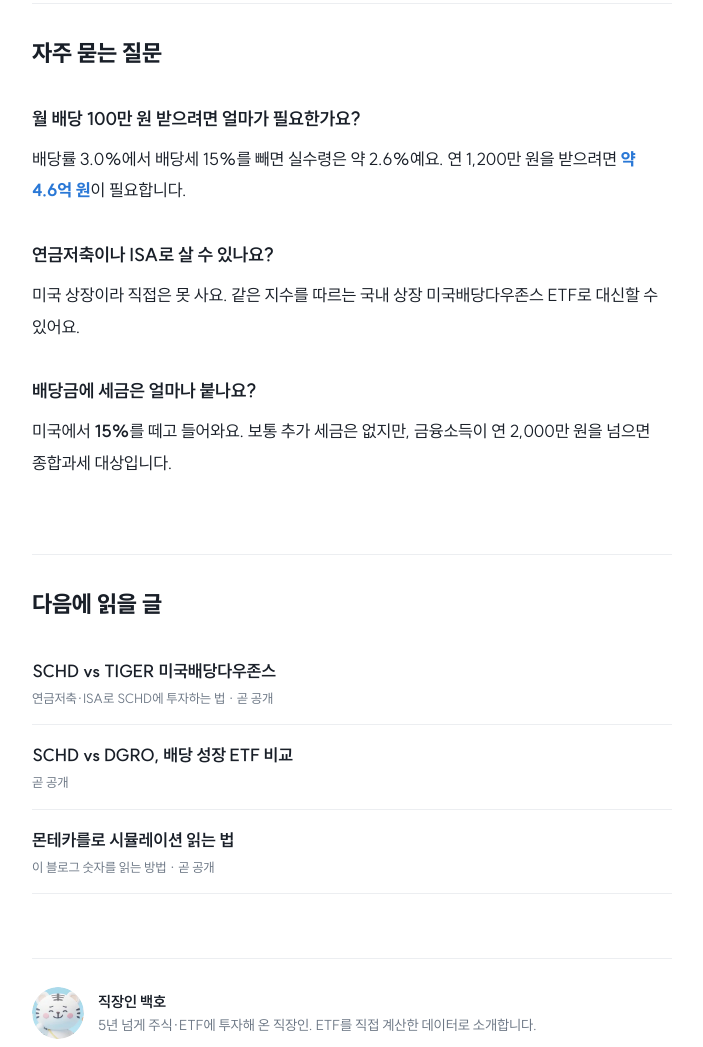
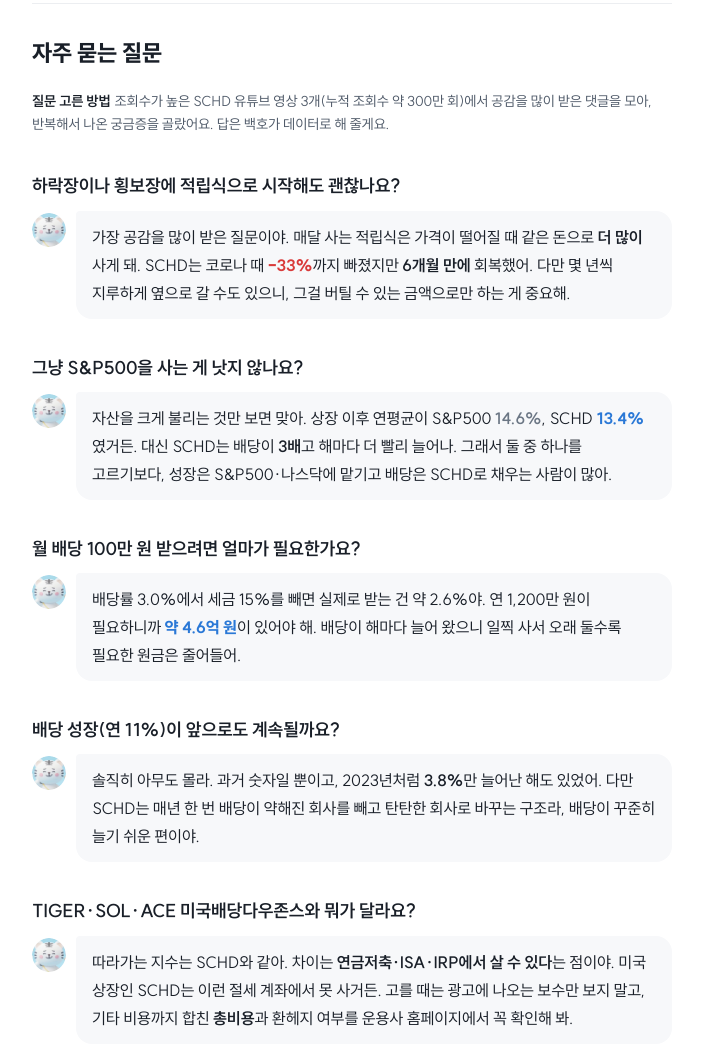
Before and after one commit to idght351-gif/blog-maker_claude, a plain HTML site: page wordpress-plan/etf/schd_v2.html in a window 1280 px wide. Shown: the part 10272-11319 px from the top of the page, without its empty margins (288-991 px from the left). Drawn offline with Linux system fonts and the light colour scheme.

Commit message:
SCHD FAQ: 유튜브 인기 댓글 기반 6문항, 백호 말풍선 답변
Co-Authored-By: Claude Opus 5.5 <noreply@anthropic.com>
Claude-Session: https://claude.ai/code/session_01DBGKHsc3dH2WGfRK1tXguA

```diff
--- a/wordpress-plan/brand/site.css
+++ b/wordpress-plan/brand/site.css
@@ -37,3 +37,5 @@ a{color:var(--accent)}
 .author{display:flex;gap:14px;align-items:center;margin:64px 0 20px;padding-top:28px;border-top:1px solid var(--line)}
 .author img{width:52px;height:52px;border-radius:50%;flex:none;margin:0}.author div{font-size:14px;line-height:1.6;color:var(--ink2)}.author strong{color:var(--ink);font-size:15px}
 .foot{font-size:12.5px;color:var(--ink2);line-height:1.75}
+.ans{display:flex;gap:10px;align-items:flex-start;margin:0 0 24px}.ans img{width:34px;height:34px;border-radius:50%;flex:none;margin:2px 0 0}
+.ans div{min-width:0;background:var(--soft);border-radius:4px 16px 16px 16px;padding:12px 16px;font-size:16px;line-height:1.75}
--- a/wordpress-plan/etf/schd_v2.html
+++ b/wordpress-plan/etf/schd_v2.html
@@ -55,6 +55,9 @@ ul.clean li{margin-bottom:8px}
 .baekho img{width:40px;height:40px;border-radius:50%;flex:none}
 .baekho div{min-width:0;font-size:15px;line-height:1.6}
 .baekho b{display:block;font-size:12px;color:var(--ink2);font-weight:700}
+.ans{display:flex;gap:10px;align-items:flex-start;margin:0 0 24px}
+.ans img{width:34px;height:34px;border-radius:50%;flex:none;margin-top:2px}
+.ans div{min-width:0;background:var(--soft);border-radius:4px 16px 16px 16px;padding:12px 16px;font-size:16px;line-height:1.75}
 .summary{background:var(--soft);border-radius:14px;padding:20px 22px;margin:24px 0}
 .summary p{margin:0 0 10px}.summary p:last-child{margin:0}
 .next{list-style:none;padding:0;margin:16px 0 0}
@@ -180,12 +183,19 @@ a{color:var(--accent);text-decoration:none}
 <p>저는 "SCHD 하나로 끝"보다 <strong>성장주 옆에 두는 분산용</strong>이 맞다고 봤어요.</p>
 
 <h2>자주 묻는 질문</h2>
+<p class="how"><b>질문 고른 방법</b>조회수가 높은 SCHD 유튜브 영상 3개(누적 조회수 약 300만 회)에서 공감을 많이 받은 댓글을 모아, 반복해서 나온 궁금증을 골랐어요. 답은 백호가 데이터로 해 줄게요.</p>
+<h3>하락장이나 횡보장에 적립식으로 시작해도 괜찮나요?</h3>
+<div class="ans"><img src="out/baekho_face.webp" alt=""><div>가장 공감을 많이 받은 질문이야. 매달 사는 적립식은 가격이 떨어질 때 같은 돈으로 <b>더 많이</b> 사게 돼. SCHD는 코로나 때 <span class="neg">-33%</span>까지 빠졌지만 <b>6개월 만에</b> 회복했어. 다만 몇 년씩 지루하게 옆으로 갈 수도 있으니, 그걸 버틸 수 있는 금액으로만 하는 게 중요해.</div></div>
+<h3>그냥 S&amp;P500을 사는 게 낫지 않나요?</h3>
+<div class="ans"><img src="out/baekho_face.webp" alt=""><div>자산을 크게 불리는 것만 보면 맞아. 상장 이후 연평균이 S&amp;P500 <span class="c-spy"><b>14.6%</b></span>, SCHD <span class="num">13.4%</span>였거든. 대신 SCHD는 배당이 <b>3배</b>고 해마다 더 빨리 늘어나. 그래서 둘 중 하나를 고르기보다, 성장은 S&amp;P500·나스닥에 맡기고 배당은 SCHD로 채우는 사람이 많아.</div></div>
 <h3>월 배당 100만 원 받으려면 얼마가 필요한가요?</h3>
-<p>배당률 3.0%에서 배당세 15%를 빼면 실수령은 약 2.6%예요. 연 1,200만 원을 받으려면 <span class="num">약 4.6억 원</span>이 필요합니다.</p>
-<h3>연금저축이나 ISA로 살 수 있나요?</h3>
-<p>미국 상장이라 직접은 못 사요. 같은 지수를 따르는 국내 상장 미국배당다우존스 ETF로 대신할 수 있어요.</p>
-<h3>배당금에 세금은 얼마나 붙나요?</h3>
-<p>미국에서 <strong>15%</strong>를 떼고 들어와요. 보통 추가 세금은 없지만, 금융소득이 연 2,000만 원을 넘으면 종합과세 대상입니다.</p>
+<div class="ans"><img src="out/baekho_face.webp" alt=""><div>배당률 3.0%에서 세금 15%를 빼면 실제로 받는 건 약 2.6%야. 연 1,200만 원이 필요하니까 <span class="num">약 4.6억 원</span>이 있어야 해. 배당이 해마다 늘어 왔으니 일찍 사서 오래 둘수록 필요한 원금은 줄어들어.</div></div>
+<h3>배당 성장(연 11%)이 앞으로도 계속될까요?</h3>
+<div class="ans"><img src="out/baekho_face.webp" alt=""><div>솔직히 아무도 몰라. 과거 숫자일 뿐이고, 2023년처럼 <b>3.8%</b>만 늘어난 해도 있었어. 다만 SCHD는 매년 한 번 배당이 약해진 회사를 빼고 탄탄한 회사로 바꾸는 구조라, 배당이 꾸준히 늘기 쉬운 편이야.</div></div>
+<h3>TIGER·SOL·ACE 미국배당다우존스와 뭐가 달라요?</h3>
+<div class="ans"><img src="out/baekho_face.webp" alt=""><div>따라가는 지수는 SCHD와 같아. 차이는 <b>연금저축·ISA·IRP에서 살 수 있다</b>는 점이야. 미국 상장인 SCHD는 이런 절세 계좌에서 못 사거든. 고를 때는 광고에 나오는 보수만 보지 말고, 기타 비용까지 합친 <b>총비용</b>과 환헤지 여부를 운용사 홈페이지에서 꼭 확인해 봐.</div></div>
+<h3>배당금이나 팔 때 세금은 얼마나 떼나요?</h3>
+<div class="ans"><img src="out/baekho_face.webp" alt=""><div>배당은 미국에서 <b>15%</b>를 떼고 들어와. 보통 추가 세금은 없지만, 금융소득이 연 2,000만 원을 넘으면 종합과세 대상이야. 증권사 앱에 뜨는 '매도 시 10% 원천징수'는 원유 같은 PTP 종목 얘기라 SCHD와는 상관없어. 팔아서 남긴 차익은 해외주식 양도세 규칙을 따르니 필요하면 세무 상담을 받아 봐.</div></div>
 
 <h2>다음에 읽을 글</h2>
 <ul class="next">
```
Also changed, not shown: wordpress-plan/STRATEGY.md (+6 -0 lines).
